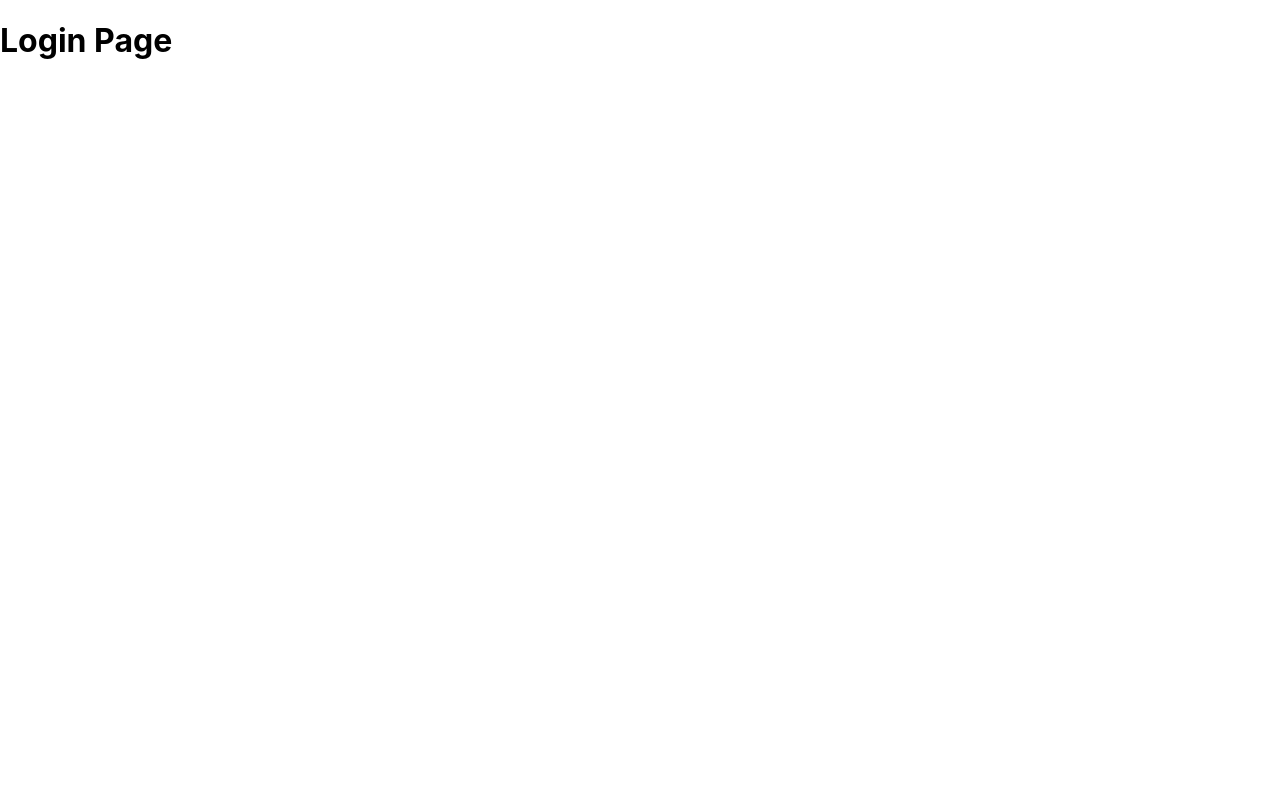
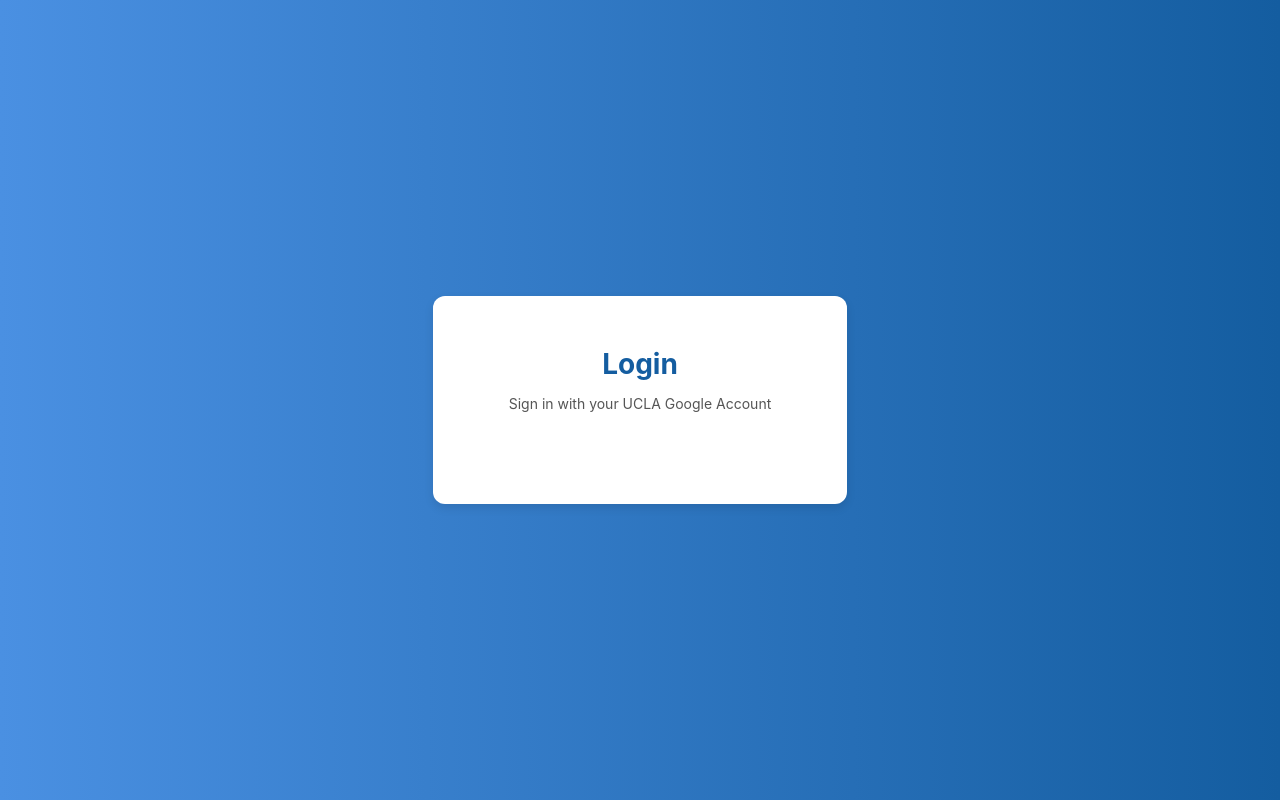
Before and after one commit to galcohavy10/BruinStreetMap, a React (Create React App) app in the folder client/: page / in a window 1280 px wide. Built offline with nearby package versions, Linux system fonts and the light colour scheme.

Commit message:
Login.css and restriction to only ucla accounts

```diff
--- /dev/null
+++ b/client/src/Login.css
@@ -0,0 +1,71 @@
+/* Login.css */
+.login-container {
+    display: flex;
+    height: 100vh;
+    justify-content: center;
+    align-items: center;
+    background: linear-gradient(to right, #4A90E2, #145DA0);
+  }
+
+  .login-box {
+    background: white;
+    padding: 2rem;
+    border-radius: 12px;
+    box-shadow: 0 4px 10px rgba(0, 0, 0, 0.1);
+    text-align: center;
+    width: 350px;
+  }
+
+  .login-title {
+    font-size: 28px;
+    font-weight: bold;
+    color: #145DA0;
+    margin-bottom: 10px;
+  }
+
+  .login-subtext {
+    font-size: 14px;
+    color: #555;
+    margin-bottom: 20px;
+  }
+
+  .google-login-button {
+    display: flex;
+    justify-content: center;
+  }
+
+  /* .popup-overlay {
+    position: fixed;
+    top: 0;
+    left: 0;
+    width: 100%;
+    height: 100%;
+    background: rgba(0, 0, 0, 0.5);
+    display: flex;
+    justify-content: center;
+    align-items: center;
+  }
+
+  .popup-box {
+    background: white;
+    padding: 20px;
+    border-radius: 8px;
+    text-align: center;
+    box-shadow: 0 2px 10px rgba(0, 0, 0, 0.2);
+  }
+
+  .popup-button {
+    margin-top: 10px;
+    padding: 8px 16px;
+    background: #145DA0;
+    color: white;
+    border: none;
+    border-radius: 6px;
+    cursor: pointer;
+    transition: 0.3s;
+  }
+
+  .popup-button:hover {
+    background: #0E4A75;
+  }
+   */
--- a/client/src/Login.js
+++ b/client/src/Login.js
@@ -1,22 +1,37 @@
-import { GoogleLogin, GoogleOAuthProvider } from "@react-oauth/google";
+import { GoogleLogin } from "@react-oauth/google";
 import { jwtDecode } from 'jwt-decode';
+import {useState } from "react";
+import "./Login.css";
 
 
 function Login({ onLogin }) {
   const handleLoginSuccess=(credentialResponse) => {
     const decodedUser = jwtDecode(credentialResponse.credential);
-    console.log(decodedUser);
-    onLogin(decodedUser);
+    const userEmail = decodedUser.email;
+
+    if(userEmail.endsWith("@g.ucla.edu")){
+      console.log("Authenticated:",userEmail);
+      onLogin(decodedUser);
+    }
+    else{
+      handleLoginFail();
+    }
+
   }
   const handleLoginFail=() => {
     console.log("Login Failed.");
   }
 
     return (
-    <div>
-        <h1>Login Page</h1>
-        <GoogleLogin onSuccess={handleLoginSuccess} onError={handleLoginFail}
-        />
+    <div className="login-container">
+      <div className="login-box">
+        <h1 className="login-title">Login</h1>
+        <p className="login-subtext">Sign in with your UCLA Google Account</p>
+
+        <div className="google-login-button">
+        <GoogleLogin onSuccess={handleLoginSuccess} onError={handleLoginFail} />
+        </div>
+      </div>
     </div>
   );
 }
--- /dev/null
+++ b/package.json
@@ -0,0 +1,5 @@
+{
+  "dependencies": {
+    "@react-oauth/google": "^0.12.1"
+  }
+}
```
